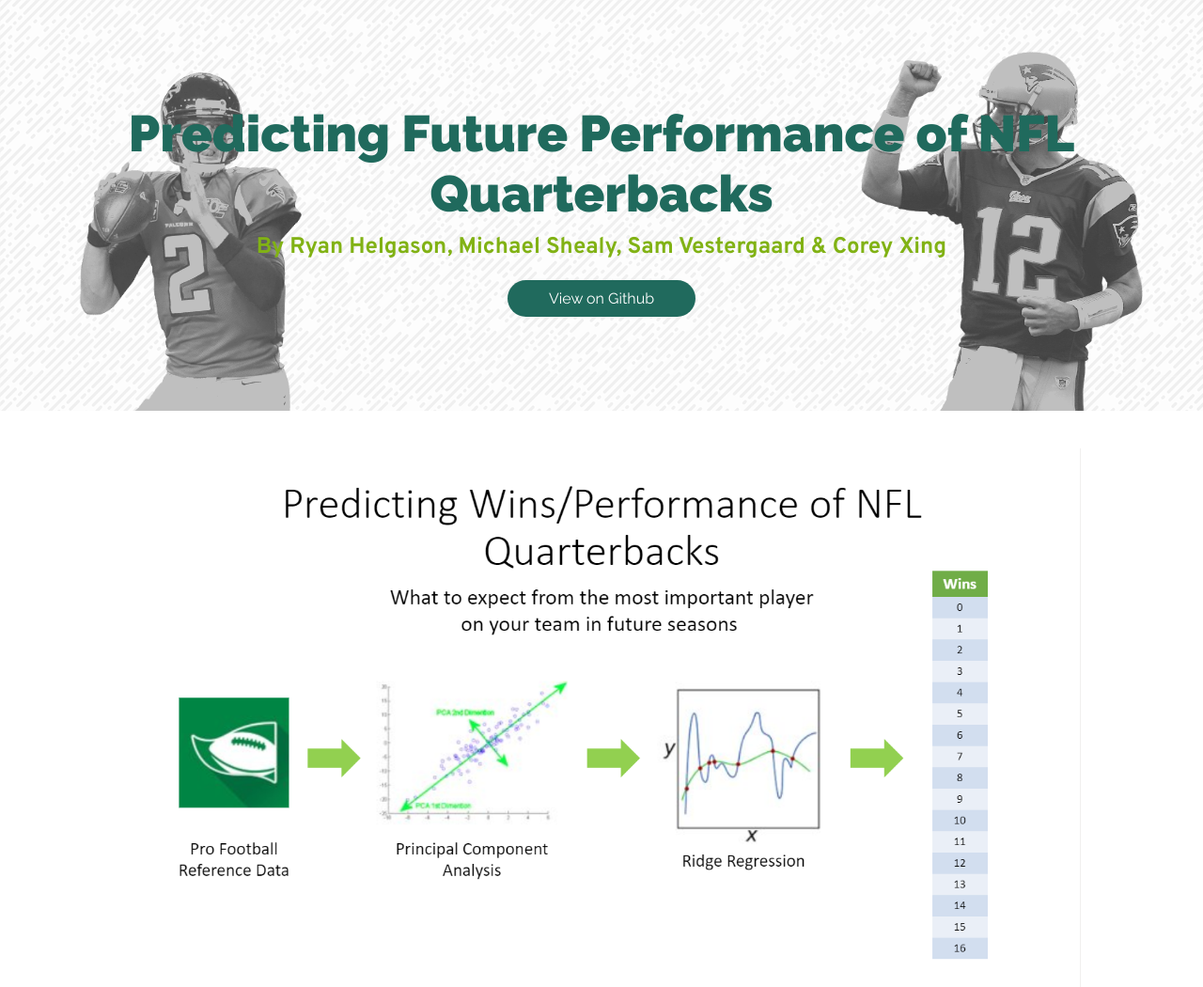
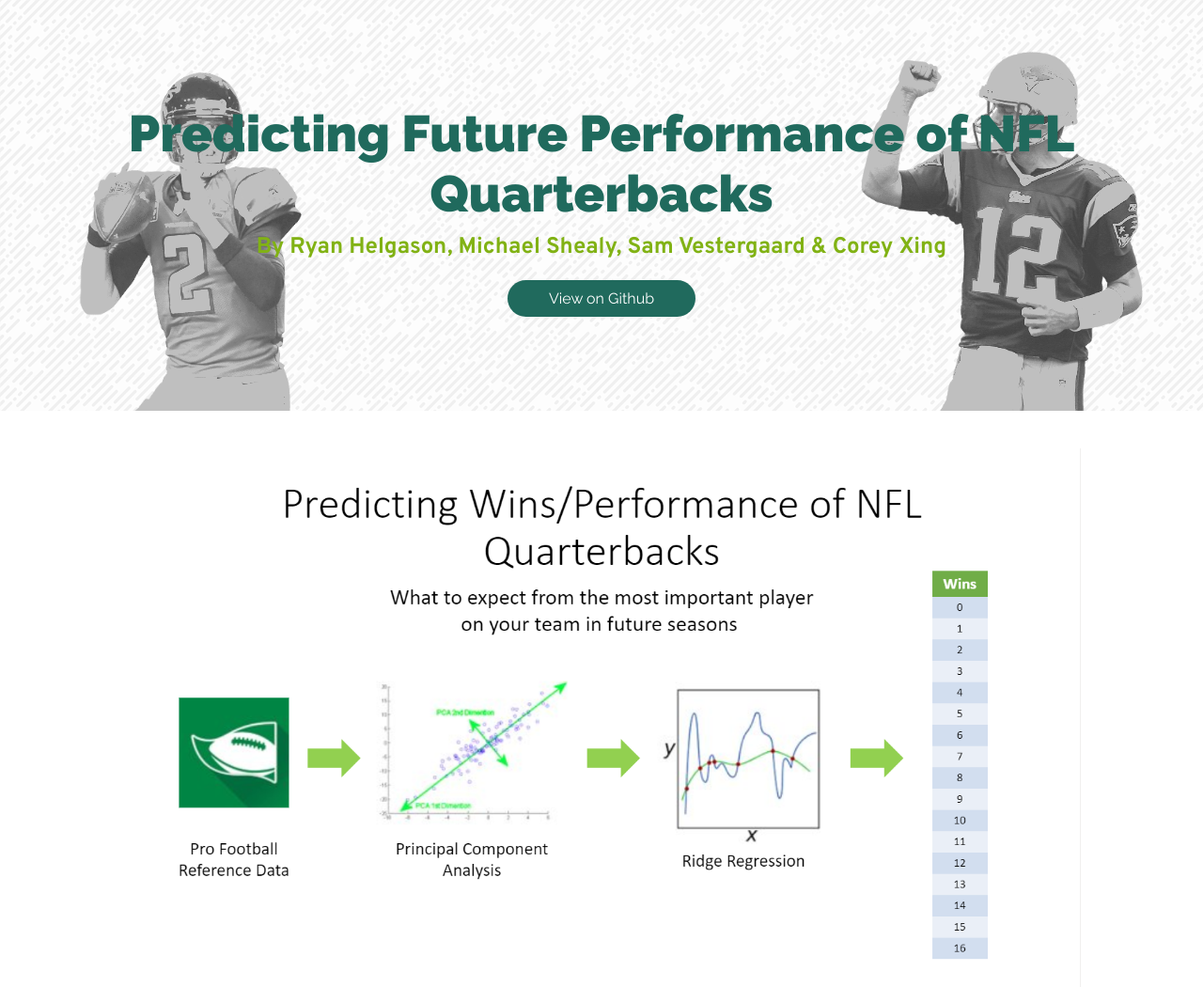
Before and after one commit to svestergaard/CS4641_Project, a plain HTML site: page index.html in a window 1280 px wide. Shown: the top 1050 px of the page at 94% size. Drawn offline with Linux system fonts and the light colour scheme; a script that the page names is missing.

Commit message:
Update styles.css

```diff
--- a/styles.css
+++ b/styles.css
@@ -73,7 +73,7 @@ section p {
     width: 300px;
     bottom: 0;
     position: absolute;
-    filter: grayscale(1) brightness(1.5) contrast(0.5);
+    filter: grayscale(1) brightness(2.5) contrast(0.5);
 }
 
 .qb1 {
```
